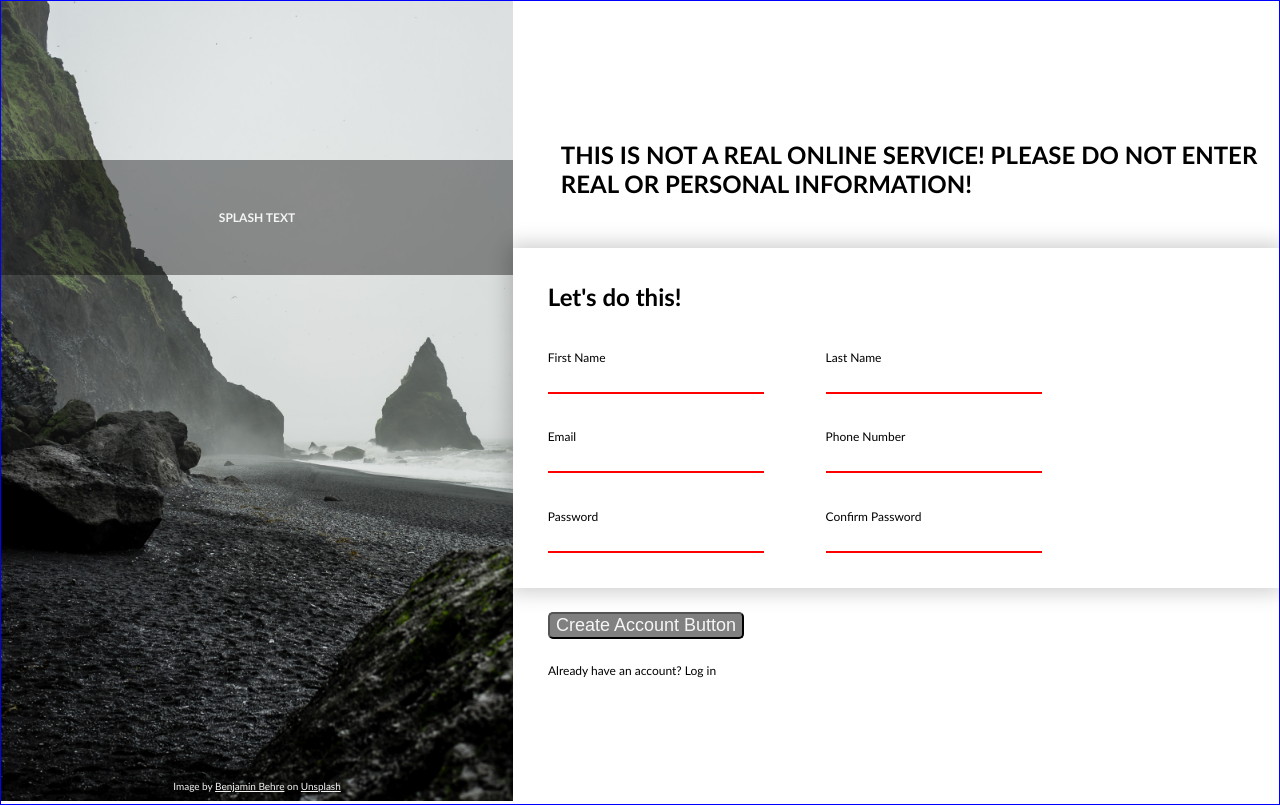
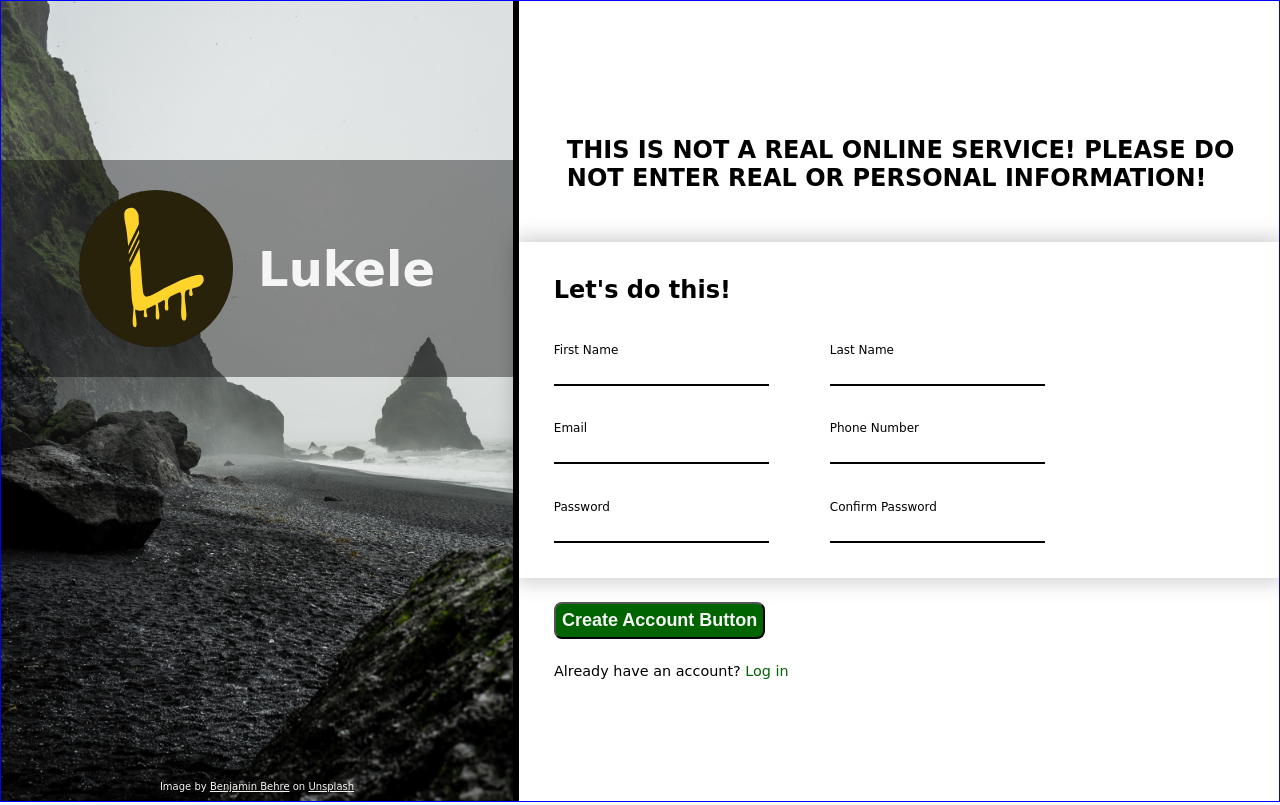
Before and after one commit to amsierco/sign_up_page, a plain HTML site: page index.html in a window 1280 px wide. Drawn offline with Linux system fonts and the light colour scheme; a web font is replaced by a local one.

Commit message:
Added submit button functionality and a logo for the splash text

```diff
--- a/index.html
+++ b/index.html
@@ -11,7 +11,8 @@
     <!--LEFT SIDE OF THE PAGE-->
     <div class="image-container">
         <div class="splash-text">
-            SPLASH TEXT
+            <img class="splash-img" src="./logo.svg" alt="Logo">
+            Lukele
         </div>
         <div class="credits">
             Image by <a href="https://unsplash.com/@hellothisisbenjamin">Benjamin Behre</a> on <a href="https://unsplash.com/photos/MBHSp3s_5vM">Unsplash</a>
@@ -26,7 +27,7 @@
         <div id="header">THIS IS NOT A REAL ONLINE SERVICE! PLEASE DO NOT ENTER REAL OR PERSONAL INFORMATION!</div>
 
         <div class="form-container">
-            <form action="#" method="post"><!--http://httpbin.org/post-->
+            <form action="http://httpbin.org/post" method="post" id="myform"><!--http://httpbin.org/post-->
 
                 <div id="header">
                     Let's do this!
@@ -61,7 +62,7 @@
 
                     <div class="input">
                         <label for="confirm-password">Confirm Password</label>
-                        <input type="password" id="confirm-password" name="confirm-password" minlength="5" required>
+                        <input type="password" id="confirm-password" name="confirm-password" required>
                     </div>
 
                 </div>
@@ -69,9 +70,10 @@
         </div>
 
         <div class="btn">
-            <input type="submit" value="Create Account Button"></input>
+            <button type="submit" form="myform">Create Account Button</button>
         </div>
-        <div>Already have an account? Log in</div>
+
+        <div class="footer">Already have an account? <a href="./index.html">Log in</a></div>
     </div>
 </div>
 
--- a/javascript.js
+++ b/javascript.js
@@ -3,42 +3,49 @@ function checkPasswordMatch(){
     let password_1 = document.getElementById("password").value;
     let password_2 = document.getElementById("confirm-password").value;
     if(password_1 != password_2){
-        console.log("Passwords Do Not Match!");
         password_1 = null;
         password_2 = null;
         return false;
     }
     else
     {
-        console.log("Passwords Match!");
         return true;
     }
 }
 
-//Adds button functionality
+//Adds submit button functionality
 const submit_btn = document.querySelector(".btn")
 submit_btn.addEventListener("click", () => {
-    //checkPasswordMatch();
     validateForm();
 });
 
 //Validate Form
 function validateForm(){
     let form_array = document.querySelectorAll(".input input");
+
+    //Initially reset visual properties
     for(let i=0; i<form_array.length; i++){
-        console.log(form_array[i].value);
+        form_array[i].style.borderColor= "#000";
+    }
+
+    //Checks Validity
+    for(let i=0; i<form_array.length; i++){
+        //Empty field
         if(form_array[i].value == ""){
-
-            let node_id = document.getElementById("form_array[i].getAttribute('id')");
-            console.log(node_id);
-            node_id.style.cssText= 'background-color: green;';//'border-color: green;';
+            form_array[i].style.borderColor= "red";
+        }
+        //Valid format
+        else if(form_array[i].checkValidity()){
+            form_array[i].style.borderColor= "green";
+        }
+        else{
+            form_array[i].style.borderColor= "red";
         }
     }
-}
 
-//Update UI
-function updateUI(){
-    if(!validateForm){
-
+    //Password match
+    if(!checkPasswordMatch()){
+        form_array[(form_array.length)-1].style.borderColor= "red";
+        form_array[(form_array.length)-2].style.borderColor= "red";
     }
 }
--- a/styles.css
+++ b/styles.css
@@ -1,6 +1,8 @@
+@import url('https://fonts.googleapis.com/css2?family=Skranji&display=swap');
+
 :root {
     border: 1px solid blue;
-    font-family: 'Gill Sans', 'Gill Sans MT', Calibri, 'Trebuchet MS', sans-serif;
+    font-family: 'Skranji', cursive, sans-serif;
     --var-text-color: black;
     --var-image-width: 40vw;
     --var-center-spacing: 35px;
@@ -25,6 +27,11 @@ body {
 /*Left Side*/
 .image-container {
     width: var(--var-image-width);
+    border: none;
+    border-right: 6px solid #000;
+    padding: 0px;
+    margin: 0px;
+    height: 100vh;
 }
 
 .splash-text {
@@ -34,9 +41,19 @@ body {
     background-color: rgba(0, 0, 0, 0.4);
     color: whitesmoke;
     text-align: center;
-    font-weight: 1000;
-    padding-top: min(5%, 50px);
-    padding-bottom: min(5%, 50px);
+    font-weight: 700;
+    padding-top: min(5%, 30px);
+    padding-bottom: min(5%, 30px);
+    display: flex;
+    justify-content: center;
+    align-items: center;
+    gap: 5%;
+    font-size: 4rem;
+}
+
+.splash-img {
+    border-radius: 100%;
+    width: calc(0.3*var(--var-image-width));
 }
 
 .img img {
@@ -111,23 +128,27 @@ form {
     padding: 10px;
 }
 
-.btn input {
- background-color: gray;
+.btn button {
+ background-color: darkgreen;
  color: whitesmoke;
- border-radius: 5px;
+ border-radius: 8px;
  font-size: 1.5rem;
  transition: 0.15s;
+ padding: 6px;
+ font-weight: 600;
 }
 
-.btn input:hover {
+.btn button:hover {
     opacity: 0.9;
-    box-shadow: 0px 0px 10px 1px black;
+    box-shadow: 0px 0px 10px 1px rgba(0, 0, 0, 0.3);
 }
 
-.input input:invalid {
-    border-color: red;
+/*Footer*/
+.footer {
+    font-size: calc((0.5)*2.4rem);
 }
 
-.input input:valid {
-    border-color: green;
+.footer a {
+    text-decoration: none;
+    color: darkgreen;
 }
```
Also changed, not shown: logo.svg (added).
